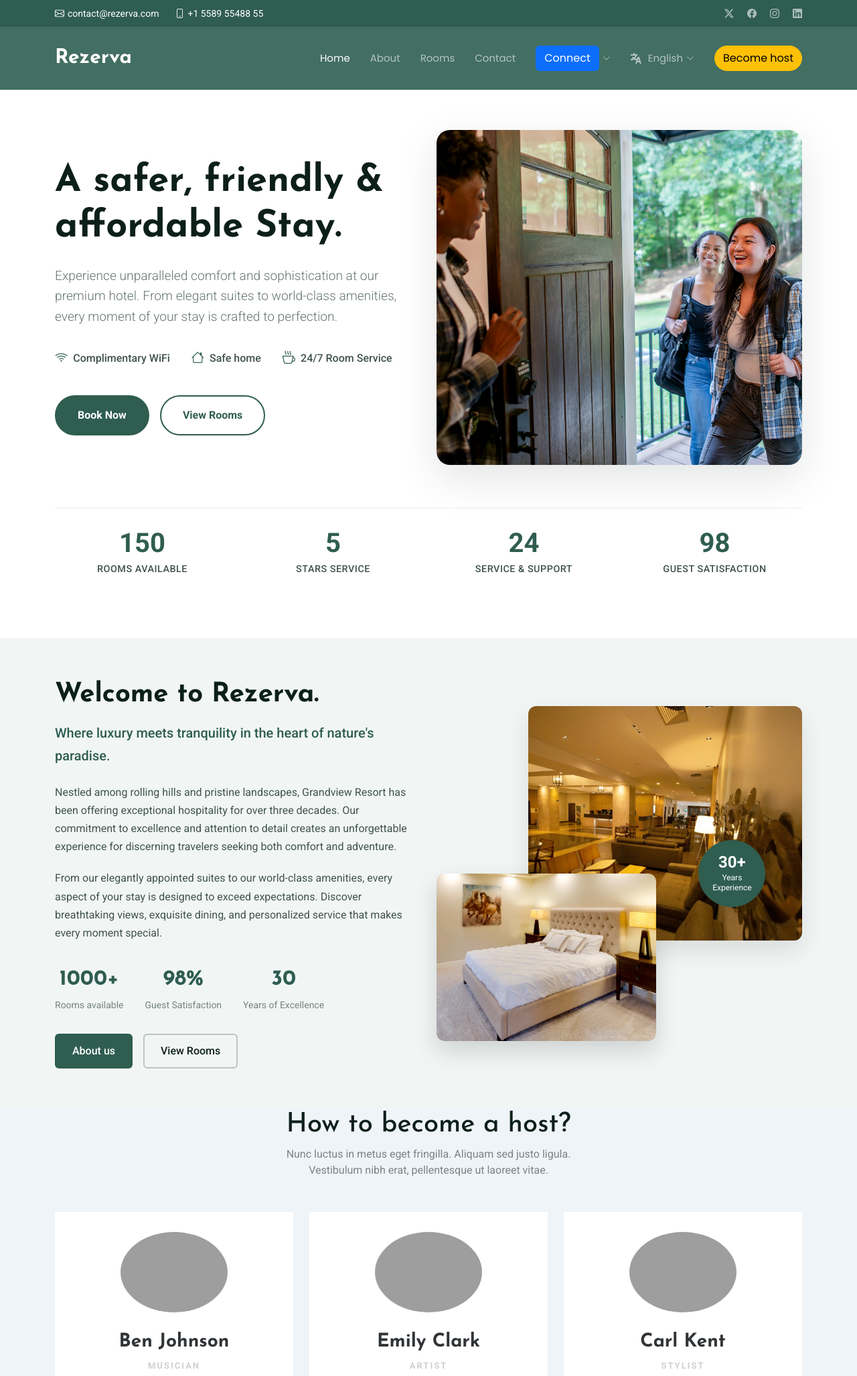
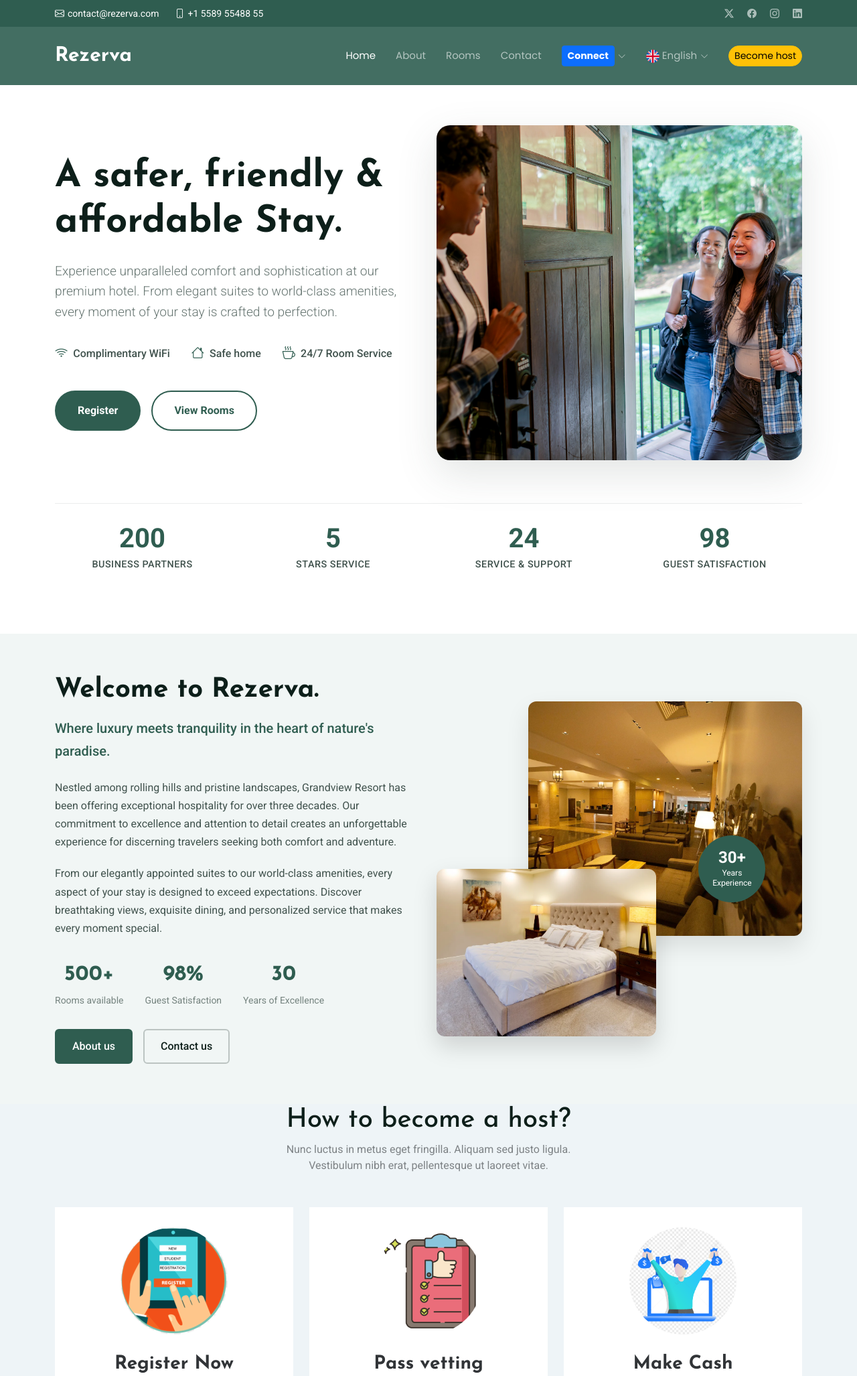
Before and after one commit to roperoappltd/Rzervapp, a Flask app: page / in a window 1280 px wide. Shown: the top 2054 px of the page at 67% size. Run offline with Flask 3, Linux system fonts and the light colour scheme; some libraries are stand-ins or nearby versions; grey boxes are pictures that could not be loaded.

Commit message:
footer & Navbar modif

```diff
--- a/app/templates/pages/homes.html
+++ b/app/templates/pages/homes.html
@@ -110,8 +115,8 @@
 
               <li class="dropdown">
                 <a href="#"
-                  ><button type="button" class="btn btn-primary">
-                    Connect
+                  ><button type="button" class="btn btn-primary btn-sm">
+                    <b>Connect</b>
                   </button>
                   <i class="bi bi-chevron-down toggle-dropdown"></i
                 ></a>
@@ -125,13 +130,18 @@
 
               <li class="dropdown">
                 <a href="#english">
-                  <svg
+                  <!-- <svg
                     class="icon"
                     viewBox="0 0 16 16"
                     fill="none"
                     xmlns="http://www.w3.org/2000/svg"
-                  >
-                    <g id="SVGRepo_iconCarrier">
+                  > -->
+                  <img
+                    class="rounded-circle"
+                    src="{{ url_for('static', filename='img/misc/flags/uk.png')}} "
+                    width="20"
+                    height="20" />
+                  <!-- <g id="SVGRepo_iconCarrier">
                       <path
                         fill-rule="evenodd"
                         clip-rule="evenodd"
@@ -139,19 +149,52 @@
                         fill="currentColor"
                       ></path>
                     </g>
-                  </svg>
-                  <span>English</span>
+                  </svg> -->
+                  <span>&nbsp;English</span>
                   <i class="bi bi-chevron-down toggle-dropdown"></i
                 ></a>
                 <ul>
-                  <li><a href="#french">French</a></li>
-                  <li><a href="#deutsch">Deutsch</a></li>
-                  <li><a href="#spanish">Spanish</a></li>
+                  <li>
+                    <a href="#french">
+                      <span>French</span>
+                      <img
+                        class="rounded-circle"
+                        src="{{ url_for('static', filename='img/misc/flags/fr.png')}} "
+                        width="20"
+                        height="20"
+                      />
+                    </a>
+                  </li>
+                  <li>
+                    <a href="#deutsch">
+                      <span>Deutsch</span>
+                      <img
+                        class="rounded-circle"
+                        src="{{ url_for('static', filename='img/misc/flags/de.png')}} "
+                        width="20"
+                        height="20"
+                      />
+                    </a>
+                  </li>
+                  <li>
+                    <a href="#spanish">
+                      <span>Spanish</span>
+                      <img
+                        class="rounded-circle"
+                        src="{{ url_for('static', filename='img/misc/flags/sp.png')}} "
+                        width="20"
+                        height="20"
+                      />
+                    </a>
+                  </li>
                 </ul>
               </li>
               <li>
                 <a href="location.html"
-                  ><button type="button" class="btn rounded-pill btn-warning">
+                  ><button
+                    type="button"
+                    class="btn rounded-pill btn-warning btn-sm"
+                  >
                     Become host
                   </button>
                 </a>
@@ -192,7 +235,7 @@
                   </div>
                 </div>
                 <div class="hero-buttons">
-                  <a href="booking.html" class="btn btn-primary">Book Now</a>
+                  <a href="booking.html" class="btn btn-primary">Register</a>
                   <a href="rooms.html" class="btn btn-outline">View Rooms</a>
                 </div>
               </div>
@@ -247,11 +290,11 @@
                   <span
                     class="stat-number purecounter"
                     data-purecounter-start="0"
-                    data-purecounter-end="150"
+                    data-purecounter-end="200"
                     data-purecounter-duration="1"
-                    >1000+</span
-                  >
-                  <span class="stat-label">Rooms available</span>
+                    >200</span
+                  >
+                  <span class="stat-label">Business Partners</span>
                 </div>
               </div>
               <div class="col-md-3 col-6">
@@ -323,7 +366,7 @@
 
                 <div class="stats-row">
                   <div class="stat-item">
-                    <div class="stat-number">1000+</div>
+                    <div class="stat-number">500+</div>
                     <div class="stat-label">Rooms available</div>
                   </div>
                   <div class="stat-item">
@@ -339,7 +382,7 @@
 
                 <div class="about-actions">
                   <a href="about.html" class="btn-primary">About us</a>
-                  <a href="rooms.html" class="btn-secondary">View Rooms</a>
+                  <a href="rooms.html" class="btn-secondary">Contact us</a>
                 </div>
               </div>
             </div>
@@ -388,8 +431,11 @@
           <div class="row people">
             <div class="col-md-6 col-lg-4 item">
               <div class="box">
-                <img class="rounded-circle" src="assets/img/1.jpg" />
-                <h3 class="name">Ben Johnson</h3>
+                <img
+                  class="rounded-circle"
+                  src="{{url_for('static', filename='img/misc/register.png')}}"
+                />
+                <h3 class="name">Register Now</h3>
                 <p class="title">Musician</p>
                 <p class="description">
                   Aenean tortor est, vulputate quis leo in, vehicula rhoncus
@@ -406,8 +452,11 @@
             </div>
             <div class="col-md-6 col-lg-4 item">
               <div class="box">
-                <img class="rounded-circle" src="assets/img/2.jpg" />
-                <h3 class="name">Emily Clark</h3>
+                <img
+                  class="rounded-circle"
+                  src="{{url_for('static', filename='img/misc/vetting.png')}}"
+                />
+                <h3 class="name">Pass vetting</h3>
                 <p class="title">Artist</p>
                 <p class="description">
                   Aenean tortor est, vulputate quis leo in, vehicula rhoncus
@@ -424,8 +473,11 @@
             </div>
             <div class="col-md-6 col-lg-4 item">
               <div class="box">
-                <img class="rounded-circle" src="assets/img/3.jpg" />
-                <h3 class="name">Carl Kent</h3>
+                <img
+                  class="rounded-circle"
+                  src="{{url_for('static', filename='img/misc/makecash1.png')}}"
+                />
+                <h3 class="name">Make Cash</h3>
                 <p class="title">Stylist</p>
                 <p class="description">
                   Aenean tortor est, vulputate quis leo in, vehicula rhoncus
@@ -440,16 +492,26 @@
                 </div>
               </div>
             </div>
-          </div>
-        </div>
-      </div>
+            <!--BUTTONS---------------------------------------------->
+            <div class="text-center">
+              <a href="about.html" class="btn btn-link text-danger"
+                ><h4>Click here now! to become a host.</h4></a
+              >
+              <!-- &nbsp;&nbsp;&nbsp;&nbsp;
+              <a href="rooms.html" class="btn btn-dark btn-lg">Register now</a> -->
+            </div>
+            <!--END BUTTONS---------------------------------------------->
+          </div>
+        </div>
+      </div>
+
       <!-------------------------------------------------------------------------------------->
       <!-- Rooms Showcase Section -->
       <section id="rooms-showcase" class="rooms-showcase section">
         <!-- Section Title -->
         <div class="container section-title" data-aos="fade-up">
-          <span class="description-title">Rooms</span>
-          <h2>Rooms</h2>
+          <span class="description-title">Spotlight</span>
+          <h2>Spotlight</h2>
           <p>
             Necessitatibus eius consequatur ex aliquid fuga eum quidem sint
             consectetur velit
@@ -783,19 +845,19 @@
       <!-- /Rooms Showcase Section -->
 
       <!-- Amenities Cards Section -->
-      <section id="amenities-cards" class="amenities-cards section">
+      <!-- <section id="amenities-cards" class="amenities-cards section"> -->
       <!-- Section Title -->
-        <div class="container section-title" data-aos="fade-up">
+      <!-- <div class="container section-title" data-aos="fade-up">
           <span class="description-title">Amenities</span>
           <h2>Amenities</h2>
           <p>
             Necessitatibus eius consequatur ex aliquid fuga eum quidem sint
             consectetur velit
           </p>
-        </div>
+        </div> -->
       <!-- End Section Title -->
 
-        <div class="container" data-aos="fade-up" data-aos-delay="100">
+      <!-- <div class="container" data-aos="fade-up" data-aos-delay="100">
           <div class="row g-5">
             <div
               class="col-lg-4 col-md-6"
@@ -828,10 +890,10 @@
                   </div>
                 </div>
               </div>
-            </div>
+            </div> -->
       <!-- End Facility Card -->
 
-            <div
+      <!-- <div
               class="col-lg-4 col-md-6"
               data-aos="fade-up"
               data-aos-delay="150"
@@ -860,10 +922,10 @@
                   </div>
                 </div>
               </div>
-            </div>
+            </div> -->
       <!-- End Facility Card -->
 
-            <div
+      <!-- <div
               class="col-lg-4 col-md-6"
               data-aos="fade-up"
               data-aos-delay="200"
@@ -894,10 +956,10 @@
                   </div>
                 </div>
               </div>
-            </div>
+            </div> -->
       <!-- End Facility Card -->
 
-            <div
+      <!-- <div
               class="col-lg-4 col-md-6"
               data-aos="fade-up"
               data-aos-delay="250"
@@ -929,10 +991,10 @@
                   </div>
                 </div>
               </div>
-            </div>
+            </div> -->
       <!-- End Facility Card -->
 
-            <div
+      <!-- <div
               class="col-lg-4 col-md-6"
               data-aos="fade-up"
               data-aos-delay="300"
@@ -963,10 +1025,10 @@
                   </div>
                 </div>
               </div>
-            </div>
+            </div> -->
       <!-- End Facility Card -->
 
-            <div
+      <!-- <div
               class="col-lg-4 col-md-6"
               data-aos="fade-up"
               data-aos-delay="350"
@@ -1082,7 +1144,7 @@
               <!-- End Testimonial Item -->
 
               <!-- Testimonial Item 3 -->
-              <div class="col-lg-6" data-aos="fade-up" data-aos-delay="400">
+              <!-- <div class="col-lg-6" data-aos="fade-up" data-aos-delay="400">
                 <div class="testimonial-card">
                   <div class="quote-mark">
                     <i class="bi bi-quote"></i>
@@ -1107,11 +1169,11 @@
                     </div>
                   </div>
                 </div>
-              </div>
+              </div> -->
               <!-- End Testimonial Item -->
 
               <!-- Testimonial Item 4 -->
-              <div class="col-lg-6" data-aos="fade-up" data-aos-delay="500">
+              <!-- <div class="col-lg-6" data-aos="fade-up" data-aos-delay="500">
                 <div class="testimonial-card">
                   <div class="quote-mark">
                     <i class="bi bi-quote"></i>
@@ -1374,19 +1436,19 @@
       <!-- /Call To Action Section -->
 
       <!-- Events Cards Section -->
-      <section id="events-cards" class="events-cards section">
+      <!-- <section id="events-cards" class="events-cards section"> -->
       <!-- Section Title -->
-        <div class="container section-title" data-aos="fade-up">
+      <!-- <div class="container section-title" data-aos="fade-up">
           <span class="description-title">Events</span>
           <h2>Events</h2>
           <p>
             Necessitatibus eius consequatur ex aliquid fuga eum quidem sint
             consectetur velit
           </p>
-        </div>
+        </div> -->
       <!-- End Section Title -->
 
-        <div class="container" data-aos="fade-up" data-aos-delay="100">
+      <!-- <div class="container" data-aos="fade-up" data-aos-delay="100">
           <div class="row g-4">
             <div class="col-lg-4 col-md-6">
               <div class="event-item" data-aos="fade-up" data-aos-delay="100">
@@ -1992,51 +2054,51 @@
                 <p class="mt-3">
                   <strong>Phone:</strong> <span>+1 5589 55488 55</span>
                 </p>
-                <p><strong>Email:</strong> <span>info@example.com</span></p>
-              </div>
+                <p><strong>Email:</strong> <span>info@rezerva.com</span></p>
+              </div>
+            </div>
+
+            <div class="col-lg-2 col-md-3 footer-links">
+              <h4>Quick Links</h4>
+              <ul>
+                <li><a href="#">Home</a></li>
+                <li><a href="#">About us</a></li>
+                <li><a href="#">Rooms</a></li>
+                <li><a href="#">Booking</a></li>
+                <!-- <li><a href="#">Privacy</a></li> -->
+              </ul>
+            </div>
+
+            <div class="col-lg-2 col-md-3 footer-links">
+              <h4>Quick connect</h4>
+              <ul>
+                <li><a href="#">Log in</a></li>
+                <li><a href="#">Register</a></li>
+                <li><a href="#">Contact us</a></li>
+                <li><a href="#">Become a host</a></li>
+                <!-- <li><a href="#">Events</a></li> -->
+              </ul>
             </div>
 
             <div class="col-lg-2 col-md-3 footer-links">
               <h4>Useful Links</h4>
               <ul>
-                <li><a href="#">Home</a></li>
-                <li><a href="#">About us</a></li>
-                <li><a href="#">Services</a></li>
+                <li><a href="#">UK tourism</a></li>
+                <li><a href="#">National Health</a></li>
+                <li><a href="#">Visa information</a></li>
+                <li><a href="#">Currency Exchange</a></li>
+                <!-- <li><a href="#">Weather forecast</a></li> -->
+              </ul>
+            </div>
+
+            <div class="col-lg-2 col-md-3 footer-links">
+              <h4>Legal</h4>
+              <ul>
                 <li><a href="#">Terms of service</a></li>
                 <li><a href="#">Privacy policy</a></li>
-              </ul>
-            </div>
-
-            <div class="col-lg-2 col-md-3 footer-links">
-              <h4>Our Services</h4>
-              <ul>
-                <li><a href="#">Web Design</a></li>
-                <li><a href="#">Web Development</a></li>
-                <li><a href="#">Product Management</a></li>
-                <li><a href="#">Marketing</a></li>
-                <li><a href="#">Graphic Design</a></li>
-              </ul>
-            </div>
-
-            <div class="col-lg-2 col-md-3 footer-links">
-              <h4>Hic solutasetp</h4>
-              <ul>
-                <li><a href="#">Molestiae accusamus iure</a></li>
-                <li><a href="#">Excepturi dignissimos</a></li>
-                <li><a href="#">Suscipit distinctio</a></li>
-                <li><a href="#">Dilecta</a></li>
-                <li><a href="#">Sit quas consectetur</a></li>
-              </ul>
-            </div>
-
-            <div class="col-lg-2 col-md-3 footer-links">
-              <h4>Nobis illum</h4>
-              <ul>
-                <li><a href="#">Ipsam</a></li>
-                <li><a href="#">Laudantium dolorum</a></li>
-                <li><a href="#">Dinera</a></li>
-                <li><a href="#">Trodelas</a></li>
-                <li><a href="#">Flexo</a></li>
+                <li><a href="#">Refund policy</a></li>
+                <li><a href="#">Booking policy</a></li>
+                <!-- <li><a href="#">Flexo</a></li> -->
               </ul>
             </div>
           </div>
```
Also changed, not shown: other parts of app/templates/pages/homes.html (+46 -39 lines), app/static/img/hotel/showcase-9-1.jpg (added), app/static/img/misc/flags/de.png (added), app/static/img/misc/flags/fr.png (added), app/static/img/misc/flags/sp.png (added), app/static/img/misc/flags/uk.png (added), app/static/img/misc/logo/Rlogo.png (added), app/static/img/misc/makecash.png (added), app/static/img/misc/makecash1.png (added), app/static/img/misc/register.png (added), app/static/img/misc/vetting.png (added). Lines whose indentation alone changed are shown as unchanged.
